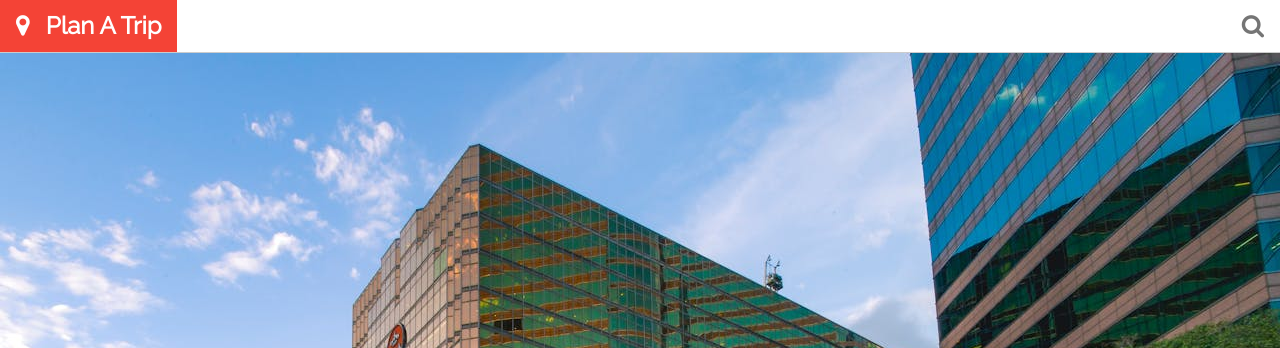
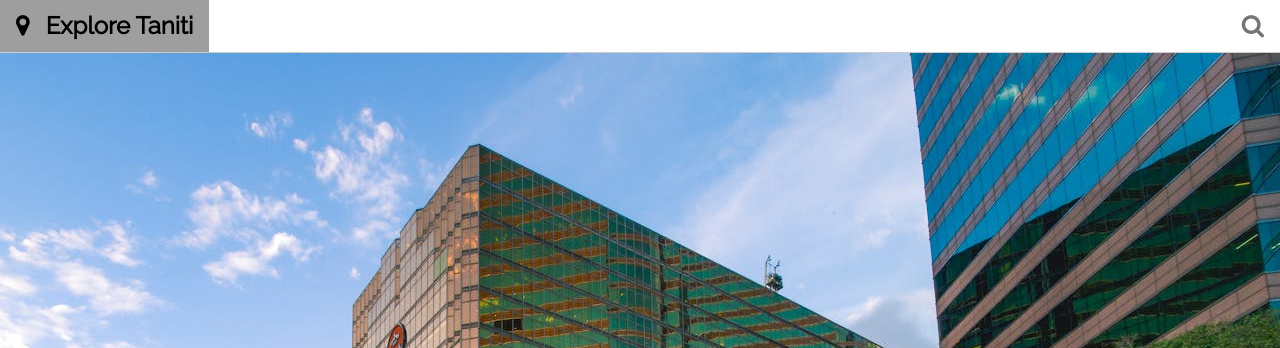
Before and after one commit to reluka2/reluka2_taniti.github.io, a plain HTML site: page booking.html in a window 1280 px wide. Shown: the top 348 px of the page. Drawn offline with nearby package versions, Linux system fonts and the light colour scheme.

Commit message:
home page

```diff
--- a/booking.html
+++ b/booking.html
@@ -16,7 +16,7 @@ body,h1,h2,h3,h4,h5,h6 {font-family: "Raleway", Arial, Helvetica, sans-serif}
 
 <!-- Navigation Bar -->
 <div class="w3-bar w3-white w3-border-bottom w3-xlarge">
-  <a href="#" class="w3-bar-item w3-button w3-text-red w3-hover-red"><b><i class="fa fa-map-marker w3-margin-right"></i>Plan A Trip</b></a>
+  <a href="index.html" class="w3-bar-item w3-button w3-text-black w3-hover-gray"><b><i class="fa fa-map-marker w3-margin-right"></i>Explore Taniti</b></a>
   <a href="#" class="w3-bar-item w3-button w3-right w3-hover-red w3-text-grey"><i class="fa fa-search"></i></a>
 </div>
 
```
